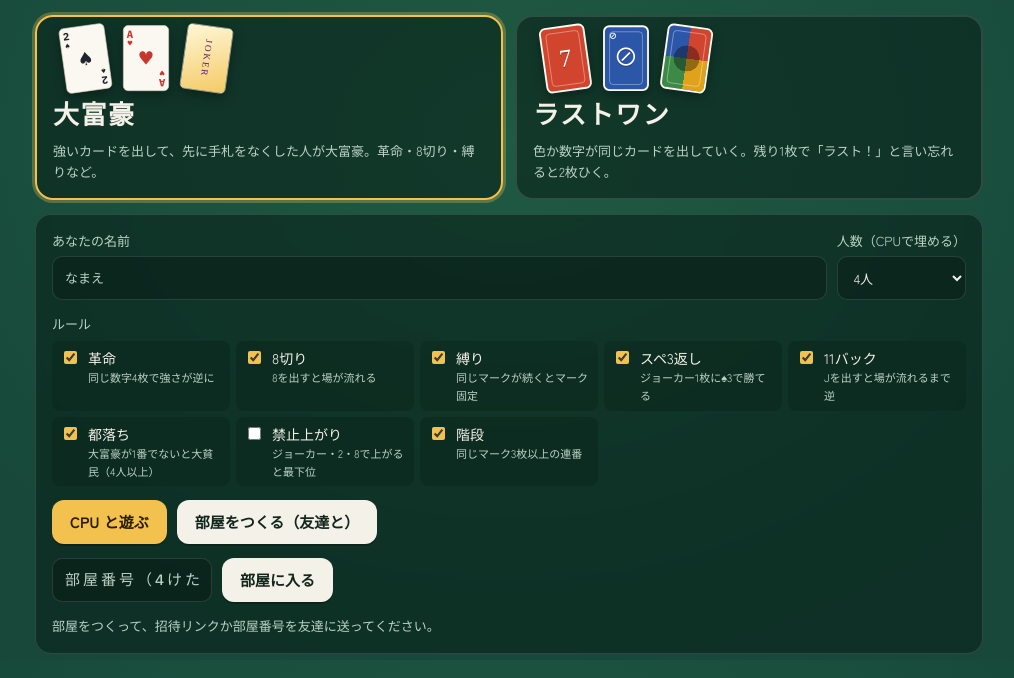
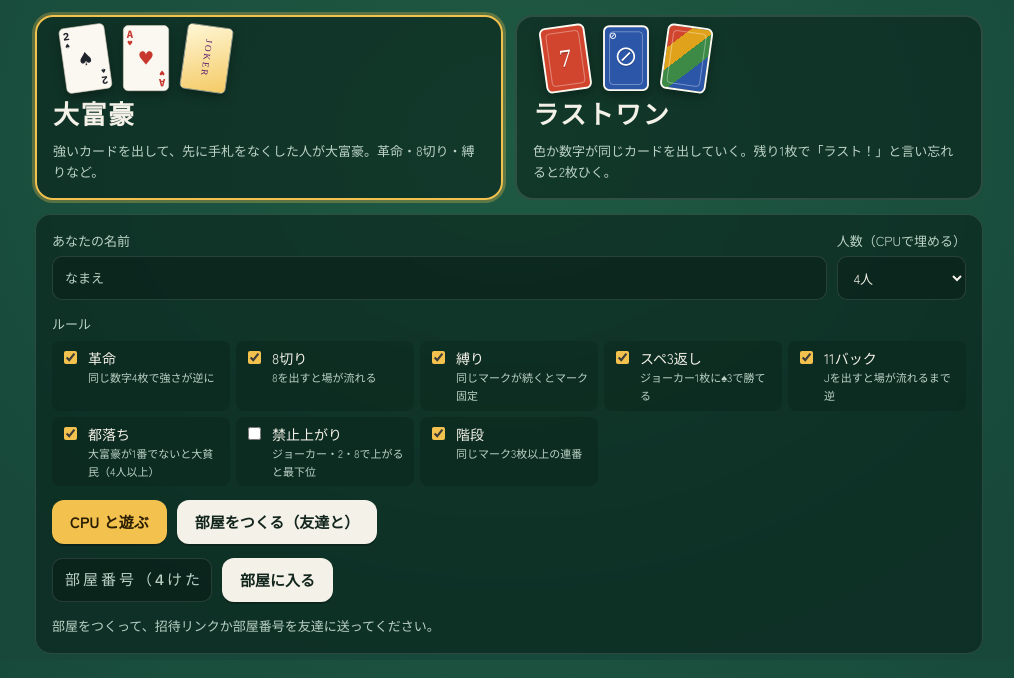
Before and after one commit to nusag1/cardroom, a plain HTML site: page index.html in a window 1280 px wide. Shown: the part 140-818 px from the top of the page, without its empty margins (131-1145 px from the left). Drawn offline with Linux system fonts and the light colour scheme; a web font is replaced by a local one.

Commit message:
ラストワンの色がわりの絵を変更
Co-Authored-By: Claude Opus 5.5 <noreply@anthropic.com>

```diff
--- a/index.html
+++ b/index.html
@@ -131,12 +131,12 @@ label.f { display: grid; gap: 4px; font-size: 13px; color: var(--muted); }
 /* ---- ラストワンのカード ---- */
 .lo { width: 62px; height: 90px; border-radius: 10px; border: 3px solid #fdfaf2; box-shadow: var(--shadow); position: relative; display: block; padding: 0; color: #fff; font-family: var(--f-disp); user-select: none; overflow: hidden; }
 .lo.r { background: var(--c-r); } .lo.b { background: var(--c-b); } .lo.g { background: var(--c-g); } .lo.y { background: var(--c-y); }
-.lo.w { background: conic-gradient(var(--c-r) 0 25%, var(--c-y) 0 50%, var(--c-g) 0 75%, var(--c-b) 0); }
+.lo.w { background: linear-gradient(135deg, var(--c-r) 0 22%, var(--c-y) 22% 44%, var(--c-g) 44% 66%, var(--c-b) 66%); }
 .lo::before { content: ""; position: absolute; inset: 7px; border-radius: 6px; border: 1.5px solid rgba(255, 255, 255, .55); }
 .lo .v { position: absolute; inset: 0; display: grid; place-items: center; font-size: 34px; text-shadow: 0 2px 0 rgba(0, 0, 0, .25); }
 .lo .v.s { font-size: 18px; font-family: var(--f-body); font-weight: 900; }
 .lo .k { position: absolute; top: 4px; left: 6px; font-size: 13px; font-family: var(--f-body); font-weight: 900; }
-.lo.w .v { background: radial-gradient(circle, rgba(0, 0, 0, .35) 0 34%, transparent 35%); }
+.lo.w .v { text-shadow: 0 1px 0 rgba(0, 0, 0, .55), 0 0 6px rgba(0, 0, 0, .45); }
 .lo.back { background: #20242c; }
 .lo.back .v { font-size: 14px; letter-spacing: .1em; color: var(--accent); }
 @media (min-width: 700px) { .lo { width: 74px; height: 106px; } .lo .v { font-size: 40px; } }
```
